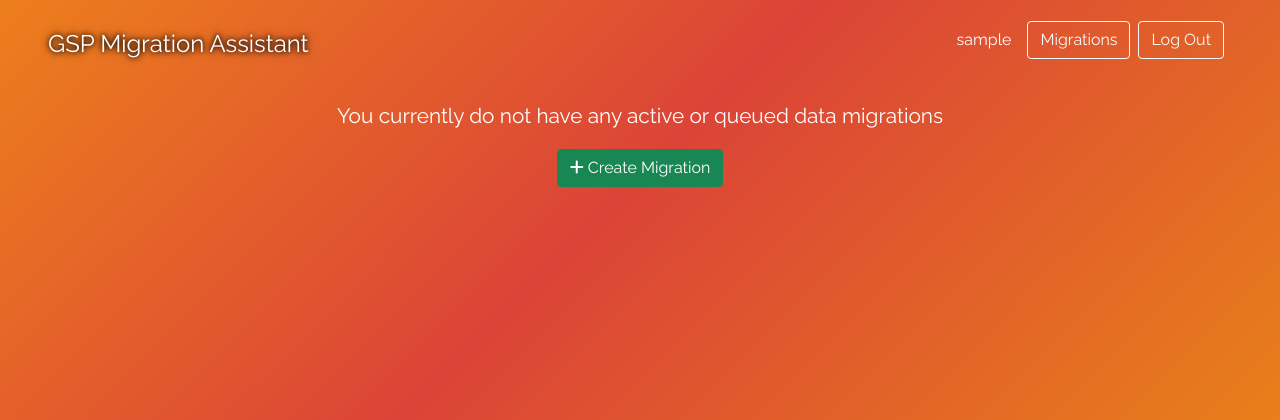
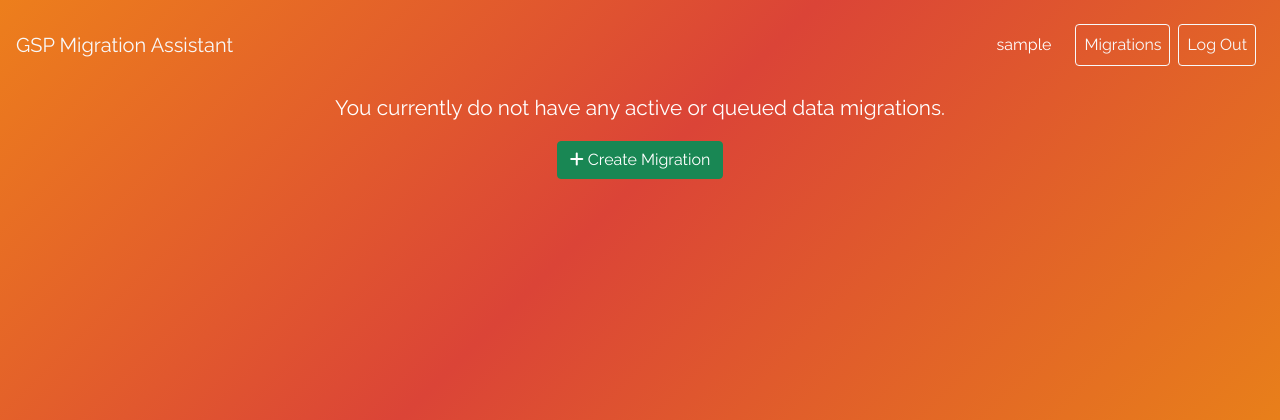
Before and after one commit to austinjhunt/go365-migrator, a Django app: page /list-migrations in a window 1280 px wide. Shown: the top 420 px of the page. Run offline with Django 4.2, Linux system fonts and the light colour scheme; the visitor is signed in with stand-in values (Sample User, id 1); data that the repository does not hold is empty; some libraries are stand-ins or nearby versions.

Commit message:
fix navigation; simplify; use bootstrap; delete custom nav.scss

```diff
--- a/GoogleSharePointMigrationAssistant/web/static/style/_nav.scss
+++ /dev/null
@@ -1,27 +0,0 @@
-.page-header {
-  padding-top: 6px;
-  margin-bottom: 20px;
-}
-
-nav {
-  .site-title {
-    font-weight: $bold-font-weight;
-    margin-top: 8px;
-    padding: 0;
-    margin-left: 0;
-    margin-right: $spacing-unit;
-    flex: 0 0 auto;
-    font-size: 1.5em;
-    border: none;
-    text-shadow: 0px 0px 5px black, 0px 0px 10px black;
-
-    color: $text-color;
-    opacity: 1;
-
-    &:hover {
-      opacity: 0.75;
-      color: lighten($text-color, 20%);
-      transition: opacity 0.25s ease-in-out, border 0.25s ease-in-out;
-    }
-  }
-}
--- a/GoogleSharePointMigrationAssistant/web/static/style/main.css
+++ b/GoogleSharePointMigrationAssistant/web/static/style/main.css
@@ -304,28 +304,5 @@ footer .site-desc {
     box-shadow: 0 -0.25em 0 currentcolor, 0 0.25em 0 currentcolor;
   }
 }
-.page-header {
-  padding-top: 6px;
-  margin-bottom: 20px;
-}
-
-nav .site-title {
-  font-weight: 500;
-  margin-top: 8px;
-  padding: 0;
-  margin-left: 0;
-  margin-right: 32px;
-  flex: 0 0 auto;
-  font-size: 1.5em;
-  border: none;
-  text-shadow: 0px 0px 5px black, 0px 0px 10px black;
-  color: #fff;
-  opacity: 1;
-}
-nav .site-title:hover {
-  opacity: 0.75;
-  color: white;
-  transition: opacity 0.25s ease-in-out, border 0.25s ease-in-out;
-}
 
 /*# sourceMappingURL=main.css.map */
--- a/GoogleSharePointMigrationAssistant/web/static/style/main.scss
+++ b/GoogleSharePointMigrationAssistant/web/static/style/main.scss
@@ -21,4 +21,3 @@ $on-laptop: 800px;
 @import "footer";
 @import "layout";
 @import "loader";
-@import "nav";
--- a/GoogleSharePointMigrationAssistant/web/templates/include/nav.html
+++ b/GoogleSharePointMigrationAssistant/web/templates/include/nav.html
@@ -1,39 +1,56 @@
-<nav class="container">
-  <div
-    class="d-flex flex-wrap align-items-center justify-content-center justify-content-lg-start"
+<nav class="navbar navbar-expand-lg">
+  <a class="navbar-brand text-light" href="#">GSP Migration Assistant</a>
+  <button
+    class="navbar-toggler"
+    type="button"
+    data-toggle="collapse"
+    data-target="#navbarNav"
+    aria-controls="navbarNav"
+    aria-expanded="false"
+    aria-label="Toggle navigation"
   >
-    <a
-      class="nav col-12 col-lg-auto me-lg-auto mb-2 justify-content-center mb-md-0 site-title"
-      href="/"
-      >GSP Migration Assistant</a
-    >
+    <span class="navbar-toggler-icon"></span>
+  </button>
+  <div class="collapse navbar-collapse" id="navbarNav">
+    <ul class="navbar-nav ms-auto">
       {% if not user.is_authenticated %}
+      <li class="nav-item">
         <a
           href="{% url 'login' %}"
           title="log in if you already have an account"
-      class="btn btn-outline-light me-2"
+          class="btn btn-outline-light me-2 nav-link text-light"
           >Log In</a
         >
+      </li>
+      <li class="nav-item">
         <a
           href="{% url 'signup' %}"
           title="sign up. create an account"
-      class="btn btn-outline-light me-2"
+          class="btn btn-outline-light me-2 nav-link text-light"
           >Sign Up</a
         >
+      </li>
       {% else %}
-    <span class="d-inline-block me-3">{{user.username}}</span>
+      <li class="nav-item">
+        <span class="d-inline-block me-3 nav-link">{{user.username}}</span>
+      </li>
+      <li class="nav-item">
         <a
           href="{% url 'list-migrations' %}"
           title="view all of your migrations"
-      class="btn btn-outline-light me-2"
+          class="btn btn-outline-light me-2 nav-link text-light"
           >Migrations</a
         >
+      </li>
+      <li class="nav-item">
         <a
           href="{% url 'logout' %}"
           title="log out"
-      class="btn btn-outline-light me-2"
+          class="btn btn-outline-light me-2 nav-link text-light"
           >Log Out</a
         >
+      </li>
       {% endif %}
+    </ul>
   </div>
 </nav>
--- a/GoogleSharePointMigrationAssistant/web/templates/migrations/list.html
+++ b/GoogleSharePointMigrationAssistant/web/templates/migrations/list.html
@@ -7,7 +7,7 @@
     {% endfor %} {% else %}
     <div class="col-sm-12 text-center">
       <p class="lead">
-        You currently do not have any active or queued data migrations
+        You currently do not have any active or queued data migrations.
       </p>
       <a
         href="{% url 'create-migration' %}"
```
Also changed, not shown: 1 other file. Lines whose indentation alone changed are shown as unchanged.
